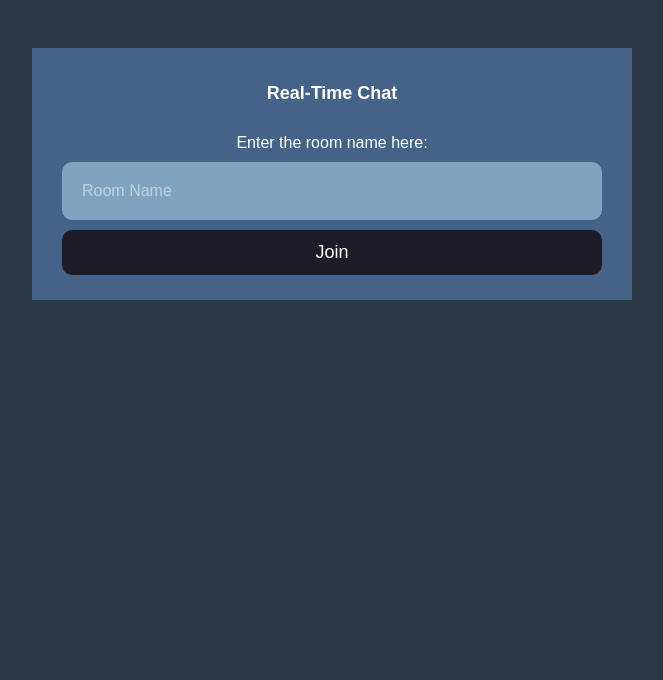
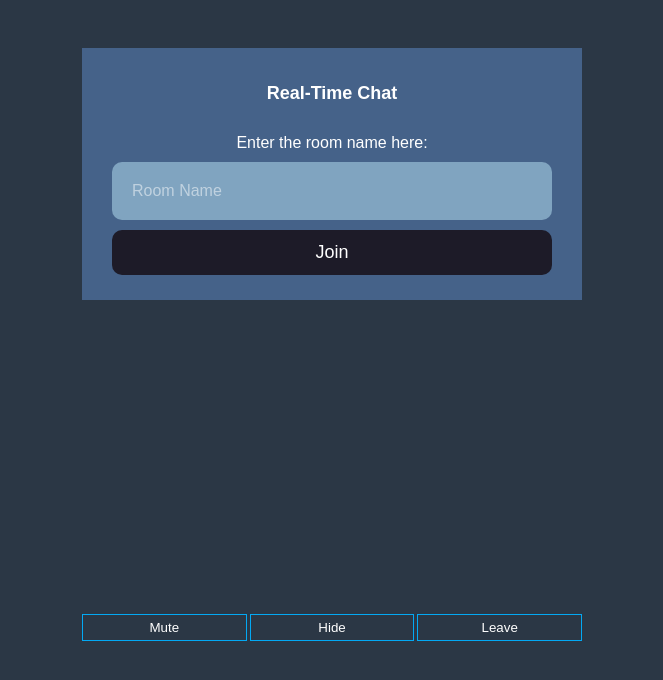
Before and after one commit to nikita-reva/webrtc-video-chat-app, a website: page public/index.html in a window 1280 px wide. Shown: the whole page, without its empty margins (308-971 px from the left). Drawn offline with nearby package versions, Linux system fonts and the light colour scheme; no server answers; a web font is replaced by a local one.

Commit message:
New deploy

```diff
--- a/public/app.js
+++ b/public/app.js
@@ -109,7 +109,7 @@ socket.on('answer', function (answer) {
 // Functions
 
 function getUserMedia() {
-	const constraints = { audio: true, video: { width: 1280, height: 720 } }
+	const constraints = { audio: true, video: { width: 500, height: 500 } }
 	navigator.mediaDevices
 		.getUserMedia(constraints)
 		.then(function (mediaStream) {
--- a/public/index.html
+++ b/public/index.html
@@ -22,6 +22,11 @@
 				<video class="video" src="" id="peer-video"></video>
 			</div>
 		</div>
+		<div class="room-controls">
+			<button id="mute">Mute</button>
+			<button id="hide">Hide</button>
+			<button id="leave">Leave</button>
+		</div>
 	</body>
 	<script src="https://cdn.socket.io/socket.io-3.0.1.min.js"></script>
 	<script src="/app.js"></script>
--- a/public/styles.css
+++ b/public/styles.css
@@ -24,7 +24,7 @@ h2 {
 #video-chat-lobby {
 	text-align: center;
 	width: 80%;
-	max-width: 600px;
+	max-width: 500px;
 	background-color: #456289;
 	margin: 30px auto;
 	padding: 15px 30px;
@@ -32,14 +32,13 @@ h2 {
 
 #video-chat-room {
 	width: 80%;
-	max-width: 600px;
+	max-width: 500px;
 	margin: 30px auto;
 	position: relative;
 }
 
 .video-container {
 	width: 100%;
-	max-width: 600px;
 	margin: 10px 0;
 }
 
@@ -81,7 +80,7 @@ input {
 	font-size: 16px;
 }
 
-button {
+#join {
 	background: #1d1b28;
 	border: none;
 	color: #fff;
@@ -94,7 +93,7 @@ button {
 	transition: 0.3s ease;
 }
 
-button:hover {
+#join:hover {
 	background: #27243a;
 	transform: scale(1.02);
 }
@@ -117,6 +116,33 @@ input::placeholder {
 	opacity: 0.5;
 }
 
+.room-controls {
+	text-align: center;
+	width: 80%;
+	max-width: 500px;
+	margin: 30px auto;
+	display: flex;
+	gap: 3px;
+}
+
+.room-controls button {
+	flex: 100%;
+	border: 1px solid #03a9f4;
+	padding: 5px 0;
+	background: #2b3745;
+	color: #fff;
+	transition: 0.3s ease;
+}
+
+.room-controls button:hover {
+	background: #03a9f4;
+}
+
+.room-controls #leave:hover {
+	border: 1px solid #e74c3c;
+	background: #e74c3c;
+}
+
 input:-webkit-autofill,
 input:-webkit-autofill:hover,
 input:-webkit-autofill:focus,
```
